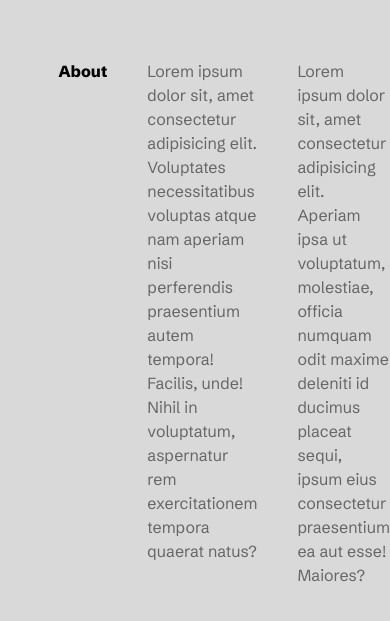
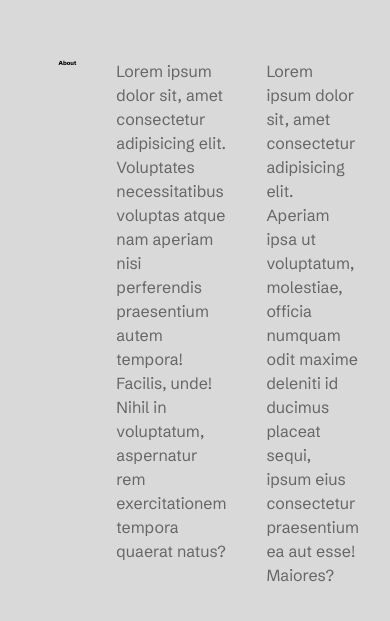
Before and after one commit to sanket5257/Portfolio, a Next.js app: page /projects/zentry in a window 390 px wide. Shown: the part 1707-2328 px from the top of the page. Built offline with nearby package versions, Linux system fonts and the light colour scheme; a web font is replaced by a local one.

Commit message:
feat: Update About section heading style for improved responsiveness

```diff
--- a/src/app/projects/[slug]/page.jsx
+++ b/src/app/projects/[slug]/page.jsx
@@ -65,7 +65,7 @@ export default function ProjectDetails({ params }) {
       </div>
       <div id="section3" className="py-[20vw] w-full flex justify-center font-title items-center">
         <div className="w-[70vw]  flex items-start gap-10 justify-between text-center">
-        <h1 className="w-[50vw] font-extrabold">About</h1>
+        <h1 className="w-[50vw] text-[1.5vw] font-extrabold">About</h1>
         <p className="text-start text-[#666666] w-[50vw]">
           Lorem ipsum dolor sit, amet consectetur adipisicing elit. Voluptates
           necessitatibus voluptas atque nam aperiam nisi perferendis praesentium
```
